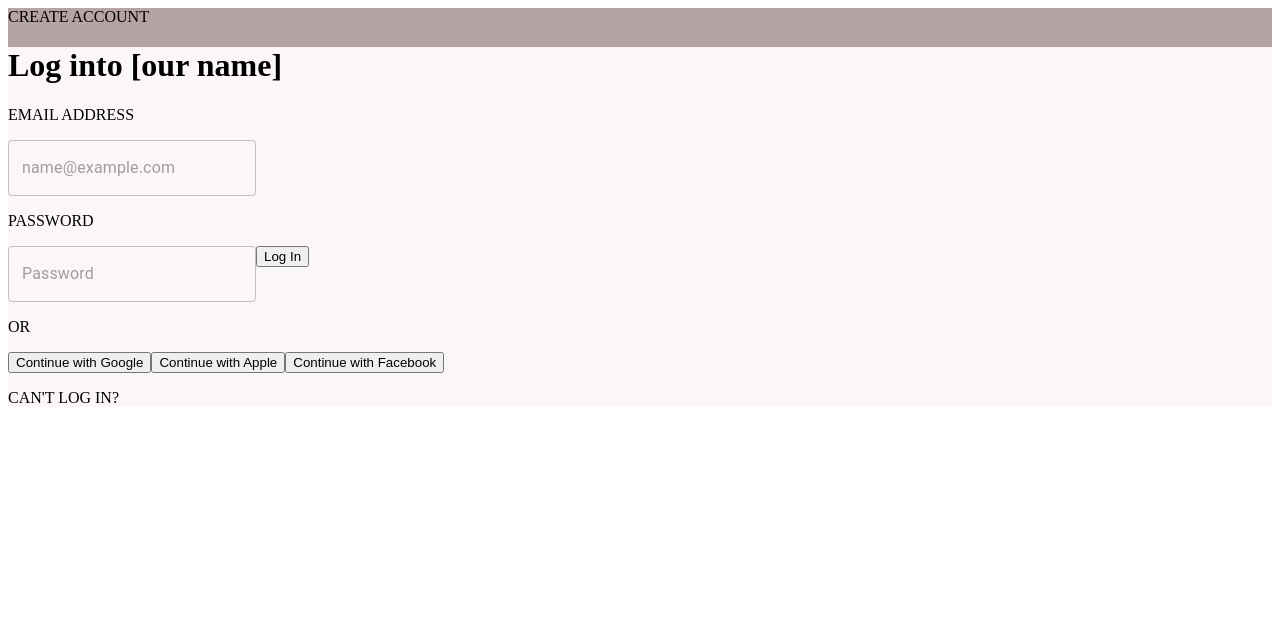
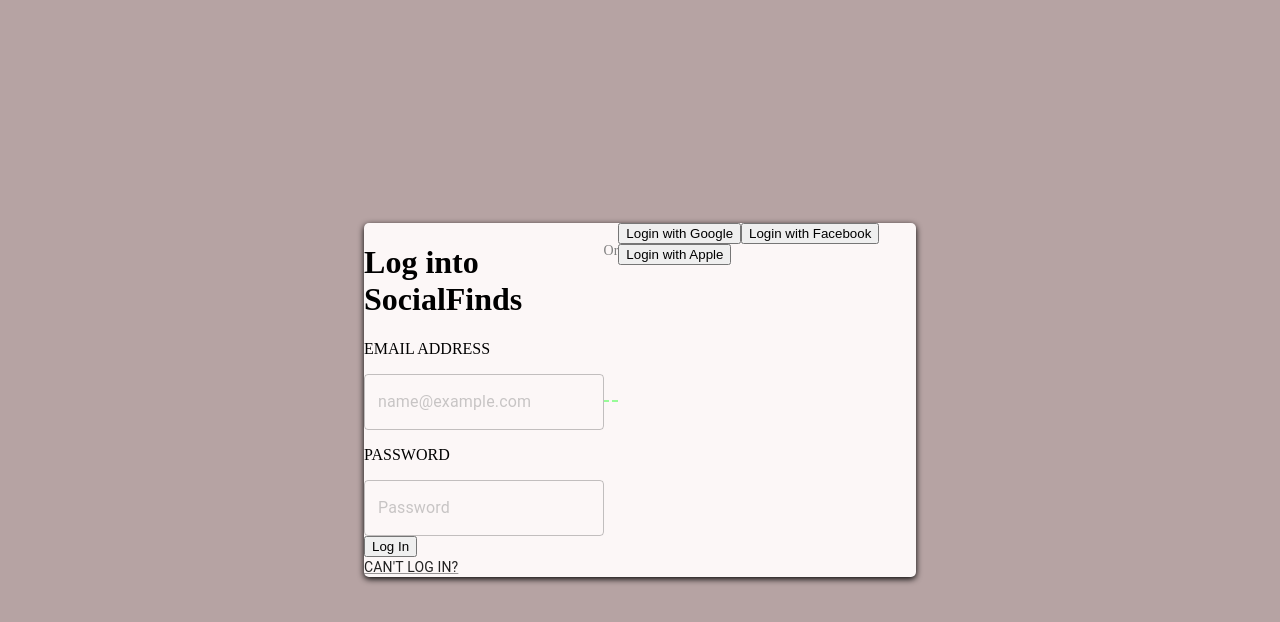
Before and after one commit to TBD15/version1, a React app: page / in a window 1280 px wide. Shown: the top 622 px of the page. Built offline with nearby package versions, Linux system fonts and the light colour scheme.

Commit message:
rough draft

```diff
--- a/client/pages/components/SignInBox/SignInBox.module.scss
+++ b/client/pages/components/SignInBox/SignInBox.module.scss
@@ -1,8 +1,144 @@
 @use "../../../styles/variables.scss" as *;
 
+body {
+  margin: 0;
+  padding: 0;
+  background-color: $color-primary;
+  display: flex;
+  align-items: center;
+  justify-content: center;
+  min-height: 100vh;
+  font-family: $font-main;
+}
+
 .main {
-  background-color: $color-primary;
-  .innerBox {
-    background-color: $color-light-white;
+  display: flex;
+  align-items: stretch;
+  background-color: $color-light-white;
+  border-radius: 5px;
+  box-shadow: 0px 2px 6px black;
+  overflow: hidden;
+  width: 80%;
+}
+
+.login-heading {
+  text-align: center;
+  padding: 20px;
+  border-bottom: 1px solid $color-secondary;
+  h1 {
+    font-size: 40px;
+    margin-bottom: 20px;
+    color: $color-primary;
   }
 }
+
+.login-content {
+  display: flex;
+  align-items: stretch;
+}
+
+.login-form {
+  flex: 1;
+  padding: 20px;
+  text-align: center;
+
+  p {
+    font-size: 16px;
+    margin-top: 10px;
+  }
+
+  input {
+    width: 100%;
+    padding: 10px;
+    margin-bottom: 10px;
+    border-radius: 3px;
+    font-size: 16px;
+  }
+
+  .loginButton {
+    border: none;
+    padding: 10px 20px;
+    border-radius: 3px;
+    cursor: pointer;
+    transition: background-color 0.3s ease;
+
+    &:hover {
+      background-color: darken($color-secondary, 10%);
+    }
+  }
+
+  .links {
+    margin-top: 2rem;
+  }
+}
+
+.separator {
+  margin: 20px 0;
+  font-size: 14px;
+  color: gray;
+  position: relative;
+
+  &::before,
+  &::after {
+    content: "";
+    position: absolute;
+    top: 50%;
+    width: 40%;
+    height: 2px; /* Adjust the height as needed */
+    background-color: palegreen; /* You can adjust the color here */
+  }
+
+  &::before {
+    left: 0;
+  }
+
+  &::after {
+    right: 0;
+  }
+}
+
+.social-login {
+  flex: 1;
+  padding: 20px;
+  text-align: center;
+  background-color: $color-secondary;
+
+  button {
+    display: block;
+    width: 100%;
+    padding: 10px;
+    margin-bottom: 10px;
+    border: none;
+    border-radius: 3px;
+    cursor: pointer;
+    font-size: 14px;
+    transition: background-color 0.3s ease;
+
+    &.google-login {
+      background-color: #db4437;
+      color: #fff;
+
+      &:hover {
+        background-color: darken(#db4437, 10%);
+      }
+    }
+
+    &.facebook-login {
+      background-color: #1877f2;
+      color: #fff;
+
+      &:hover {
+        background-color: darken(#1877f2, 10%);
+      }
+    }
+
+    &.apple-login {
+      background-color: #000;
+      color: #fff;
+
+      &:hover {
+        background-color: darken(#000, 10%);
+      }
+    }
+  }
+}
--- a/client/pages/components/SignInBox/SignInBox.tsx
+++ b/client/pages/components/SignInBox/SignInBox.tsx
@@ -2,13 +2,15 @@
 import Button from "@mui/material/Button";
 import TextField from "@mui/material/TextField";
 import styles from "./SignInBox.module.scss";
+import { Grid } from "@mui/material";
+import Link from "@mui/material/Link";
+
 const SignInBox: React.FC = () => {
   return (
-    <div className={styles.main}>
-      <header> CREATE ACCOUNT</header>
-      <div className={styles.innerBox}>
-        <h1>Log into [our name]</h1>
+    <body>
+      <div className={styles.main}>
         <form className={styles.form} noValidate>
+          <h1>Log into SocialFinds</h1>
           <p> EMAIL ADDRESS</p>
           <TextField
             className={styles.input}
@@ -16,6 +18,9 @@
             name='email'
             color='primary'
             placeholder='name@example.com'
+            sx={{ input: { color: "grey" } }}
+
+            // value={email}
           />
           <p> PASSWORD</p>
           <TextField
@@ -24,17 +29,28 @@
             name='password'
             color='primary'
             placeholder='Password'
+            sx={{ input: { color: "grey" } }}
+            // value={password}
           />
-          <button>Log In</button>
+          <button className={styles.loginButton}>Log In</button>
+          <Grid container>
+            <Grid item xs>
+              <Link href='#' variant='body2' color='textPrimary'>
+                CAN'T LOG IN?
+              </Link>
+            </Grid>
+          </Grid>
         </form>
 
-        <p>OR</p>
-        <button>Continue with Google</button>
-        <button>Continue with Apple</button>
-        <button>Continue with Facebook</button>
-        <p>CAN'T LOG IN?</p>
+        <div className={styles.separator}>Or</div>
+
+        <div className='social-login'>
+          <button className='google-login'>Login with Google</button>
+          <button className='facebook-login'>Login with Facebook</button>
+          <button className='apple-login'>Login with Apple</button>
+        </div>
       </div>
-    </div>
+    </body>
   );
 };
 
--- a/client/styles/exports.module.scss
+++ b/client/styles/exports.module.scss
@@ -5,6 +5,7 @@
   colorSecondary: $color-secondary;
   colorWhite: $color-light-white;
   fontMain: $font-main;
+  fontColor: $font-color;
 }
 
 .noSelect {
--- a/client/styles/variables.scss
+++ b/client/styles/variables.scss
@@ -1,6 +1,6 @@
 $color-primary: #b6a3a3;
 $color-secondary: #0f6342;
 $color-light-white: #fcf7f7;
-
+$font-color: gray;
 $header-height: 2.5 rem;
 $font-main: "PT Serif", serif;
```
